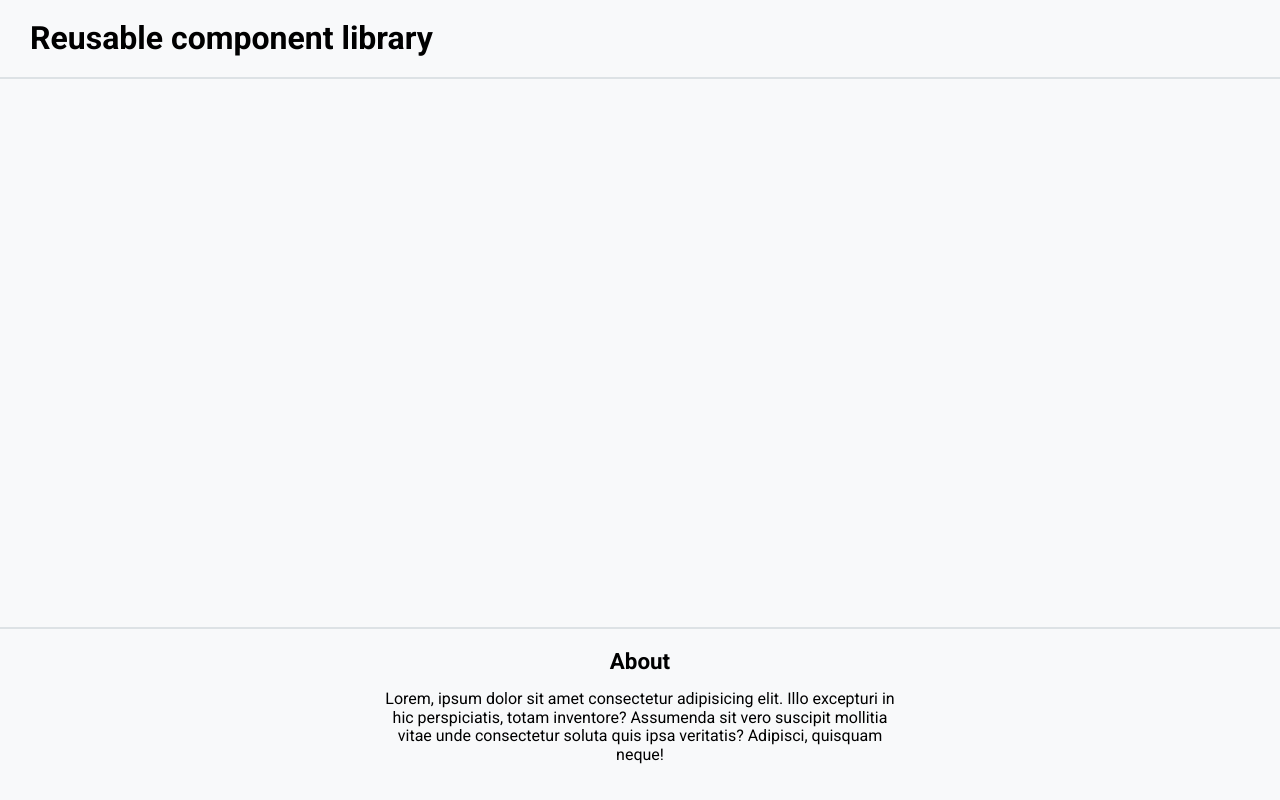
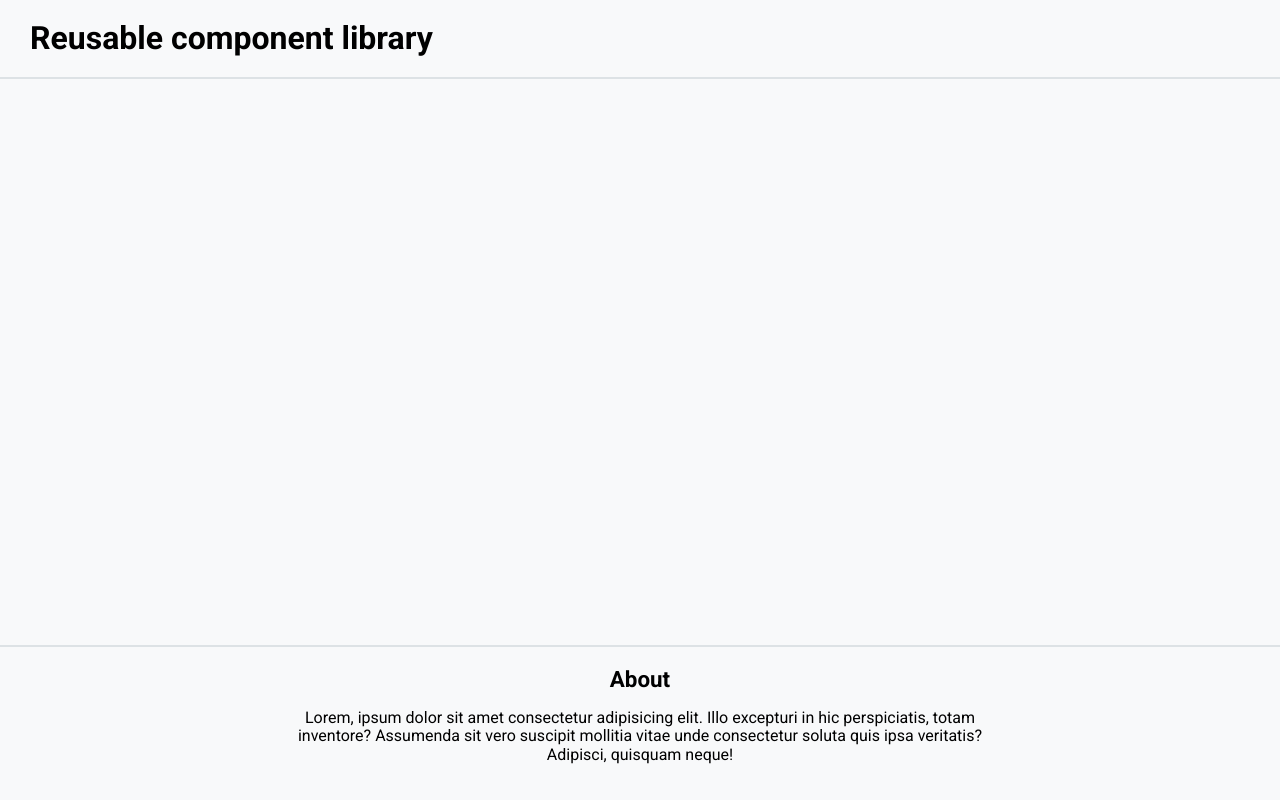
Before and after one commit to js-tasks-ru/htmlcss-20220811_istomina-asia, a website: page index.html in a window 1280 px wide. Drawn offline with Linux system fonts and the light colour scheme.

Commit message:
fix main-page

```diff
--- a/components/footer/footer.css
+++ b/components/footer/footer.css
@@ -2,9 +2,12 @@
     background-color: var(--grey-1);
     border-top: 2px solid var(--grey-2);
     display: flex;
-    flex-direction: column;
-    justify-items: center;
-    padding: 20px 30vw;
+    justify-content: center;
+    padding: 20px;
+}
+
+.footer__content {
+    max-width: 700px;
     text-align: center;
 }
 
--- a/components/page/page.css
+++ b/components/page/page.css
@@ -17,17 +17,10 @@
     flex-shrink: 0;
 }
 
+.title {
+    font-family: 'Roboto', Arial, Helvetica, sans-serif;
+}
 
-
-
-
-
-
-
-
-
-
-
-.title_size_3 {
+.title_size_small {
     font-size: 1.4rem;
 }
--- a/index.html
+++ b/index.html
@@ -12,15 +12,14 @@
 
 <body class="page">
     <header class="header page__header">
-        <h1 class="title header__title title_size_1">Reusable component library</h1>
+        <h1 class="title header__title title_size_large">Reusable component library</h1>
     </header>
     <main class="main page__main">
 
-
     </main>
     <footer class="footer page__footer">
-
-        <h3 class="title  footer__title title_size_3">
+        <div class="footer__content">
+            <h3 class="title  footer__title title_size_small">
                 About
              </h3>
              <p class="footer__text">
@@ -29,6 +28,8 @@
                  Assumenda sit vero suscipit mollitia vitae unde consectetur soluta quis ipsa veritatis?
                  Adipisci, quisquam neque!
              </p>
+        </div>
+
     </footer>
 </body>
 
```
Lines whose indentation alone changed are shown as unchanged.
